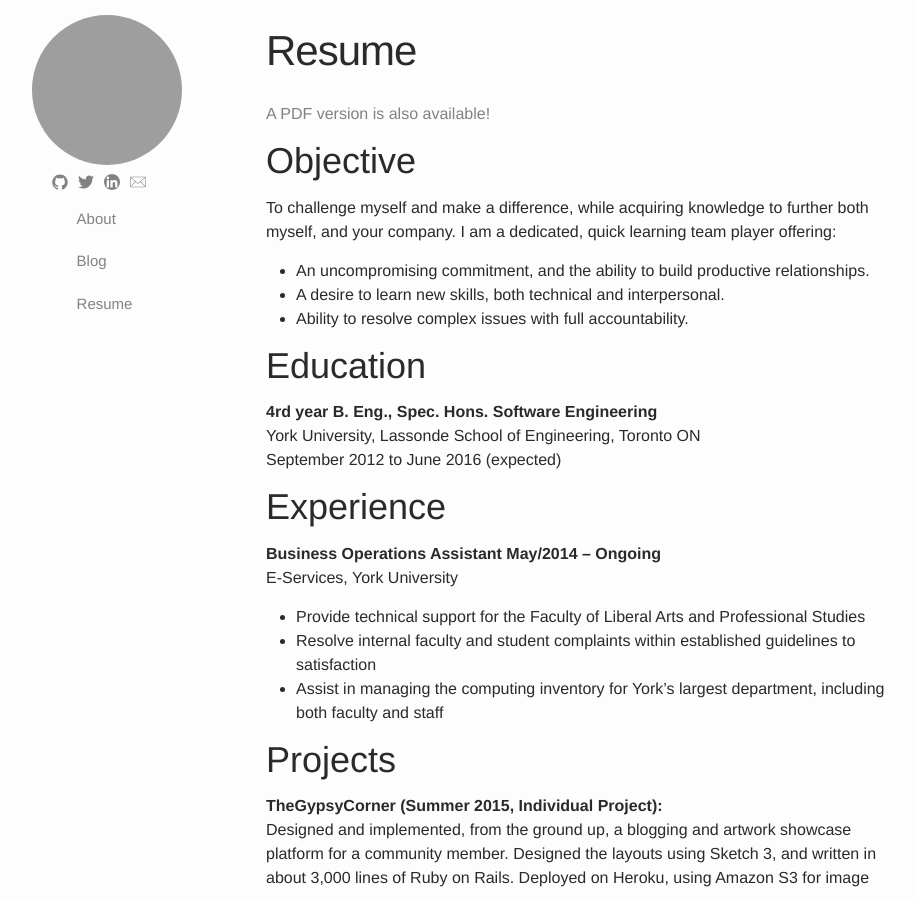
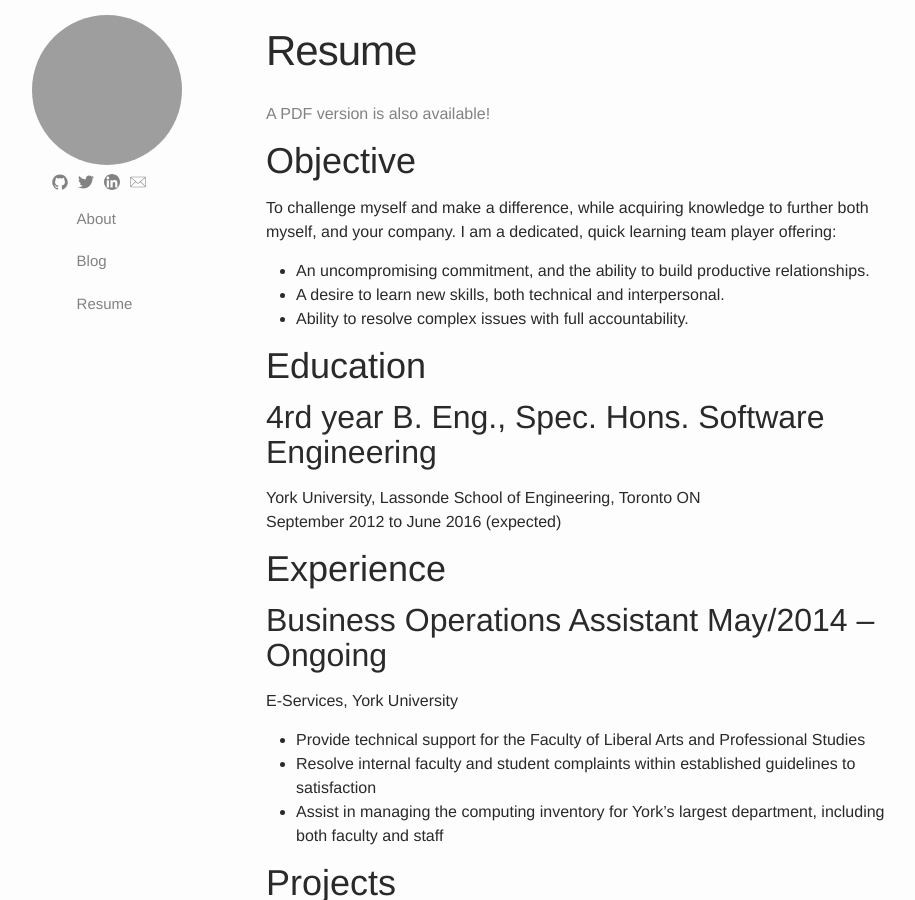
Before and after one commit to skylerto/skylerto.github.io, a Jekyll site: the page built from resume.md, in a window 1280 px wide and 900 px high. Shown: the whole window, without its empty margins (159-1074 px from the left). Built offline with Jekyll 4.4.1, drawn with Linux system fonts in a browser that asks for light colours; grey boxes are pictures that could not be loaded.

```diff
--- a/resume.md
+++ b/resume.md
@@ -13,12 +13,12 @@ I am a dedicated, quick learning team player offering:
  - Ability to resolve complex issues with full accountability.
 
 # Education
-**4rd year B. Eng., Spec. Hons. Software Engineering**
+## 4rd year B. Eng., Spec. Hons. Software Engineering
 York University, Lassonde School of Engineering, Toronto ON
 September 2012 to June 2016 (expected)
 
 # Experience
-**Business Operations Assistant May/2014 – Ongoing**
+## Business Operations Assistant May/2014 – Ongoing
 E-Services, York University
  - Provide technical support for the Faculty of Liberal Arts and Professional Studies
  - Resolve internal faculty and student complaints within established guidelines to
@@ -27,13 +27,12 @@ satisfaction
 both faculty and staff
 
 # Projects
-
-**TheGypsyCorner (Summer 2015, Individual Project):**
+## TheGypsyCorner (Summer 2015, Individual Project):
 Designed and implemented, from the ground up, a blogging and artwork showcase
  platform for a community member. Designed the layouts using Sketch 3, and written in
  about 3,000 lines of Ruby on Rails. Deployed on Heroku, using Amazon S3 for image
 
-**Tab2PDF (Winter 2014, Group Project):**
+## Tab2PDF (Winter 2014, Group Project):
 Implemented a Java application to convert ASCII guitar tabs into a PDF document
  containing the sheet music. Written in Java, 11,000 Lines of code. Using Java swing and
  the iText framework. Tested using Test driven development via the JUnit testing
```
